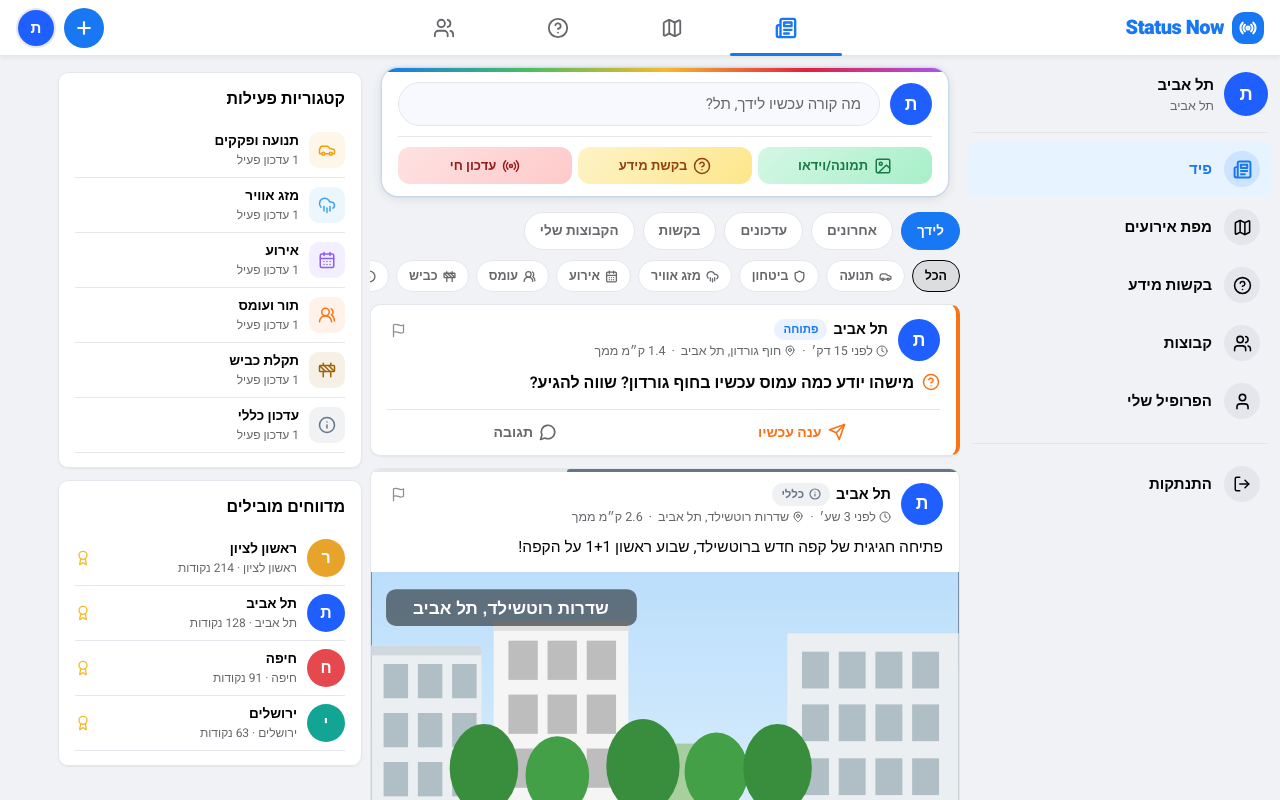
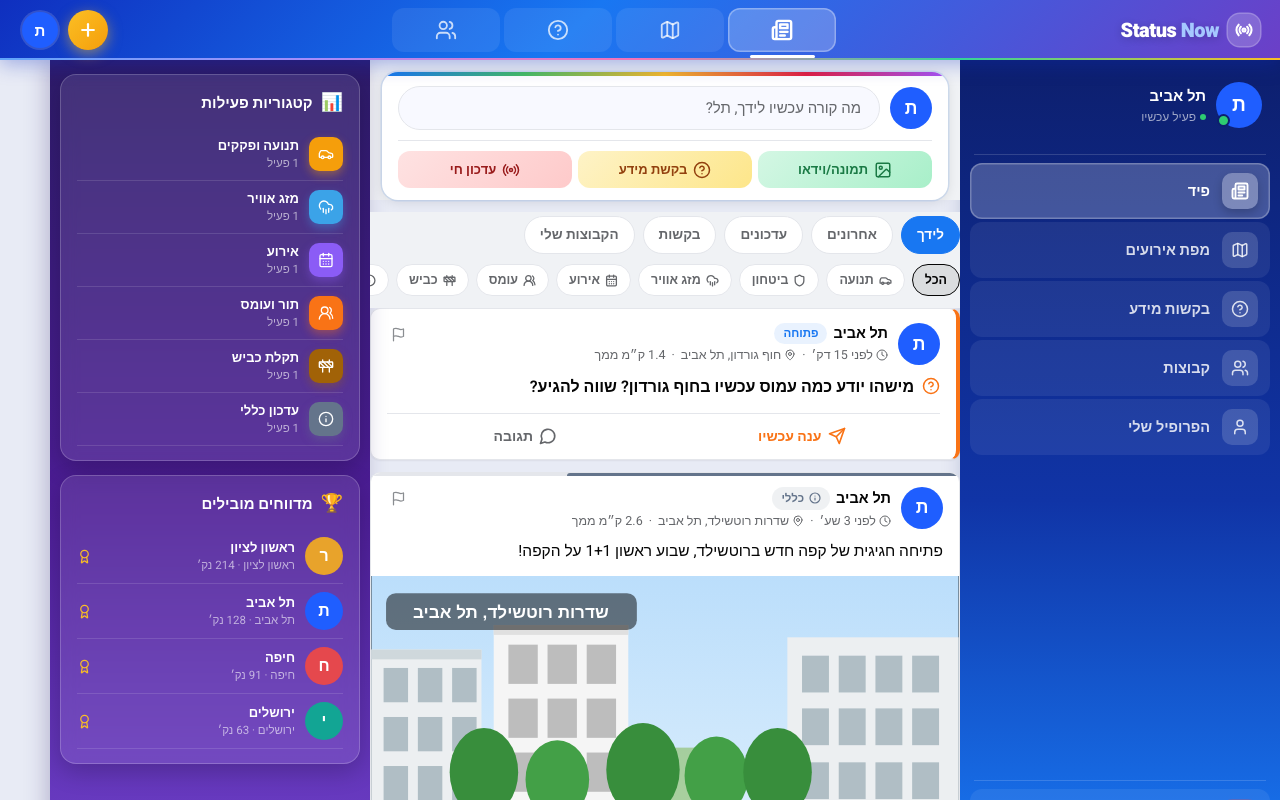
Before and after one commit to Shai981/status-now-claude-V1, a React (Vite) app: page / in a window 1280 px wide. Both pictures are taken after a click on the button "כניסה". Built offline with nearby package versions, Linux system fonts and the light colour scheme.

Commit message:
Update App.jsx

```diff
--- a/App.jsx
+++ b/App.jsx
@@ -1256,8 +1256,8 @@ export default function App() {
       <header className="sn-topbar">
         {/* Logo */}
         <div className="sn-topbar-logo">
-          <span style={{ display:"inline-flex", padding:7, borderRadius:12, background:T.brand, color:"#fff" }}><Radio size={18} strokeWidth={2.8}/></span>
-          <span dir="ltr" style={{ fontSize:20 }}>Status<span style={{ color:T.brand }}> Now</span></span>
+          <span style={{ display:"inline-flex", padding:7, borderRadius:12, background:"rgba(255,255,255,.2)", color:"#fff", boxShadow:"0 0 0 1.5px rgba(255,255,255,.35)" }}><Radio size={18} strokeWidth={2.8}/></span>
+          <span dir="ltr" style={{ fontSize:20, color:"#fff", fontWeight:900 }}>Status<span style={{ color:"#A5C8FF" }}> Now</span></span>
         </div>
         {/* Center tabs — desktop */}
         <div className="sn-topbar-tabs">
@@ -1269,7 +1269,7 @@ export default function App() {
         </div>
         {/* Right actions */}
         <div className="sn-topbar-actions">
-          <button className="sn-topbar-btn" onClick={()=>setModal({type:"createMenu"})} title="פרסם עדכון" style={{background:T.brand,color:"#fff"}}><Plus size={20} strokeWidth={2.6}/></button>
+          <button className="sn-topbar-btn" onClick={()=>setModal({type:"createMenu"})} title="פרסם עדכון" style={{background:"linear-gradient(135deg,#FBBF24,#F59E0B)",color:"#fff",boxShadow:"0 4px 14px rgba(251,191,36,.5)"}}><Plus size={20} strokeWidth={2.6}/></button>
           <button className="sn-topbar-btn" onClick={()=>goTab("profile")} title="פרופיל"><Avatar user={me} size={36}/></button>
         </div>
       </header>
@@ -1280,15 +1280,21 @@ export default function App() {
 
         {/* LEFT SIDEBAR (desktop only) */}
         <aside className="sn-sidebar">
-          {/* profile mini-card */}
-          <div style={{ display:"flex", alignItems:"center", gap:10, padding:"8px 4px 12px", marginBottom:4 }}>
-            <button onClick={()=>goTab("profile")} style={{border:"none",background:"none",padding:0,cursor:"pointer"}}><Avatar user={me} size={44}/></button>
+          {/* profile mini-card on dark bg */}
+          <div style={{ display:"flex", alignItems:"center", gap:10, padding:"10px 8px 14px", marginBottom:4 }}>
+            <button onClick={()=>goTab("profile")} style={{border:"none",background:"none",padding:0,cursor:"pointer",position:"relative"}}>
+              <Avatar user={me} size={46}/>
+              <span style={{position:"absolute",bottom:1,insetInlineEnd:1,width:13,height:13,borderRadius:999,background:"#2ECC71",border:"2px solid #0D1F6E"}}/>
+            </button>
             <div>
-              <div style={{fontWeight:800,fontSize:15,color:T.ink}}>{me.name}</div>
-              <div style={{fontSize:12.5,color:T.inkSoft,marginTop:1}}>{me.city}</div>
+              <div style={{fontWeight:800,fontSize:15,color:"#fff"}}>{me.name}</div>
+              <div style={{fontSize:12,color:"rgba(255,255,255,.6)",marginTop:1,display:"flex",alignItems:"center",gap:4}}>
+                <span style={{width:6,height:6,borderRadius:999,background:"#2ECC71",display:"inline-block"}}/>
+                פעיל עכשיו
+              </div>
             </div>
           </div>
-          <div style={{height:1,background:T.line,margin:"0 4px 8px"}}/>
+          <div className="sn-nav-divider"/>
           <nav>
             {[
               { k:"feed",    label:"פיד",           Icon:Newspaper  },
@@ -1298,14 +1304,14 @@ export default function App() {
               { k:"profile", label:"הפרופיל שלי",   Icon:UserIcon   },
             ].map(({k,label,Icon})=>(
               <button key={k} className={`sn-nav-btn${tab===k?" active":""}`} onClick={()=>goTab(k)}>
-                <span className="sn-nav-icon"><Icon size={19} strokeWidth={tab===k?2.5:2}/></span>
+                <span className="sn-nav-icon"><Icon size={18} strokeWidth={tab===k?2.5:2}/></span>
                 {label}
               </button>
             ))}
           </nav>
-          <div style={{height:1,background:T.line,margin:"12px 4px"}}/>
-          <button className="sn-nav-btn" onClick={()=>{setAuthed(false);setAuthScreen("login");}}>
-            <span className="sn-nav-icon"><LogOut size={18}/></span>
+          <div className="sn-nav-divider" style={{marginTop:"auto"}}/>
+          <button className="sn-nav-btn" style={{color:"rgba(255,180,180,.85)"}} onClick={()=>{setAuthed(false);setAuthScreen("login");}}>
+            <span className="sn-nav-icon" style={{background:"rgba(239,68,68,.25)"}}><LogOut size={18} color="#FCA5A5"/></span>
             התנתקות
           </button>
         </aside>
@@ -1347,37 +1353,41 @@ export default function App() {
 
         {/* ── RIGHT PANEL (desktop only) ── */}
         <div className="sn-right-panel">
-          {/* trending / active categories */}
-          <div style={{background:"#fff",borderRadius:10,border:`1px solid ${T.line}`,padding:"14px 16px",marginBottom:12,boxShadow:"0 1px 2px rgba(0,0,0,.06)"}}>
-            <div style={{fontWeight:800,fontSize:16,marginBottom:12}}>קטגוריות פעילות</div>
+          {/* categories card — glass on violet */}
+          <div style={{background:"rgba(255,255,255,.1)",backdropFilter:"blur(8px)",borderRadius:16,border:"1px solid rgba(255,255,255,.2)",padding:"14px 16px",marginBottom:14,boxShadow:"0 8px 24px rgba(0,0,0,.2)"}}>
+            <div style={{fontWeight:800,fontSize:15,color:"#fff",marginBottom:12,display:"flex",alignItems:"center",gap:8}}>
+              <span style={{fontSize:18}}>📊</span> קטגוריות פעילות
+            </div>
             {Object.entries(CATEGORIES).map(([k,c])=>{
               const count = data.statuses.filter(s=>s.category===k&&freshness(s.createdAt,s.expiresAt)>0).length;
               if(!count) return null;
               return (
-                <div key={k} style={{display:"flex",alignItems:"center",gap:10,padding:"8px 0",borderBottom:`1px solid ${T.line}`,cursor:"pointer"}} onClick={()=>setCatFilter(catFilter===k?null:k)}>
-                  <span style={{width:36,height:36,borderRadius:10,background:c.color+"18",display:"flex",alignItems:"center",justifyContent:"center",flexShrink:0}}>
-                    {React.createElement(c.Icon,{size:18,color:c.color})}
+                <div key={k} style={{display:"flex",alignItems:"center",gap:10,padding:"8px 0",borderBottom:"1px solid rgba(255,255,255,.12)",cursor:"pointer"}} onClick={()=>setCatFilter(catFilter===k?null:k)}>
+                  <span style={{width:34,height:34,borderRadius:10,background:c.color,display:"flex",alignItems:"center",justifyContent:"center",flexShrink:0,boxShadow:`0 4px 10px ${c.color}66`}}>
+                    {React.createElement(c.Icon,{size:16,color:"#fff"})}
                   </span>
                   <div style={{flex:1}}>
-                    <div style={{fontWeight:700,fontSize:13.5}}>{c.he}</div>
-                    <div style={{fontSize:12,color:T.inkSoft}}>{count} עדכון{count!==1?"ים":""} פעיל{count!==1?"ים":""}</div>
+                    <div style={{fontWeight:700,fontSize:13,color:"#fff"}}>{c.he}</div>
+                    <div style={{fontSize:11.5,color:"rgba(255,255,255,.6)"}}>{count} פעיל{count!==1?"ים":""}</div>
                   </div>
-                  {catFilter===k && <Check size={16} color={T.brand}/>}
+                  {catFilter===k && <Check size={15} color="#60A5FA"/>}
                 </div>
               );
             })}
           </div>
-          {/* top reporters */}
-          <div style={{background:"#fff",borderRadius:10,border:`1px solid ${T.line}`,padding:"14px 16px",boxShadow:"0 1px 2px rgba(0,0,0,.06)"}}>
-            <div style={{fontWeight:800,fontSize:16,marginBottom:12}}>מדווחים מובילים</div>
+          {/* top reporters — glass on violet */}
+          <div style={{background:"rgba(255,255,255,.1)",backdropFilter:"blur(8px)",borderRadius:16,border:"1px solid rgba(255,255,255,.2)",padding:"14px 16px",boxShadow:"0 8px 24px rgba(0,0,0,.2)"}}>
+            <div style={{fontWeight:800,fontSize:15,color:"#fff",marginBottom:12,display:"flex",alignItems:"center",gap:8}}>
+              <span style={{fontSize:18}}>🏆</span> מדווחים מובילים
+            </div>
             {[...data.users].sort((a,b)=>b.reputation-a.reputation).slice(0,4).map(u=>(
-              <div key={u.id} style={{display:"flex",alignItems:"center",gap:10,padding:"8px 0",borderBottom:`1px solid ${T.line}`,cursor:"pointer"}} onClick={()=>{openUser(u.id);}}>
+              <div key={u.id} style={{display:"flex",alignItems:"center",gap:10,padding:"8px 0",borderBottom:"1px solid rgba(255,255,255,.12)",cursor:"pointer"}} onClick={()=>{openUser(u.id);}}>
                 <Avatar user={u} size={38}/>
                 <div style={{flex:1}}>
-                  <div style={{fontWeight:700,fontSize:13.5}}>{u.name}</div>
-                  <div style={{fontSize:12,color:T.inkSoft}}>{u.city} · {u.reputation} נקודות</div>
+                  <div style={{fontWeight:700,fontSize:13,color:"#fff"}}>{u.name}</div>
+                  <div style={{fontSize:11.5,color:"rgba(255,255,255,.6)"}}>{u.city} · {u.reputation} נק׳</div>
                 </div>
-                <Award size={16} color={T.gold}/>
+                <Award size={15} color="#FBBF24"/>
               </div>
             ))}
           </div>
@@ -1413,11 +1423,11 @@ export default function App() {
 /* app frame — social-network layout, RTL */
 function Shell({ children }) {
   return (
-    <div dir="rtl" lang="he" style={{ minHeight: "100vh", background: "#F0F2F5", fontFamily: "'Heebo','Assistant','Rubik',system-ui,'Arial Hebrew',sans-serif" }}>
+    <div dir="rtl" lang="he" style={{ minHeight: "100vh", background: "#E8EBF5", fontFamily: "'Heebo','Assistant','Rubik',system-ui,'Arial Hebrew',sans-serif" }}>
       <style>{`
         @import url('https://fonts.googleapis.com/css2?family=Heebo:wght@300;400;500;600;700;800;900&display=swap');
         *, *::before, *::after { box-sizing: border-box; -webkit-tap-highlight-color: transparent; }
-        html, body { margin: 0; padding: 0; overflow-x: hidden; background: #F0F2F5; }
+        html, body { margin: 0; padding: 0; overflow-x: hidden; background: #E8EBF5; }
         .sn-scroll-x::-webkit-scrollbar{display:none} .sn-scroll-x{scrollbar-width:none}
         ::-webkit-scrollbar{width:0}
         @keyframes snPing{75%,100%{transform:scale(2.2);opacity:0}}
@@ -1426,49 +1436,65 @@ function Shell({ children }) {
         @keyframes snUp{from{transform:translateY(10px);opacity:0}to{transform:translateY(0);opacity:1}}
         input,textarea,select{font-family:inherit}
 
-        /* ═══ TOP NAV BAR (fixed, full-width) ═══ */
+        /* ═══ TOP NAV BAR ═══ */
         .sn-topbar {
-          position: fixed; top: 0; left: 0; right: 0; height: 56px;
-          background: #fff; border-bottom: 1px solid #E4E6EB;
+          position: fixed; top: 0; left: 0; right: 0; height: 60px;
+          background: linear-gradient(135deg, #0F2FBF 0%, #1877F2 45%, #6C3FC7 100%);
           display: flex; align-items: center; justify-content: space-between;
-          padding: 0 16px; z-index: 100;
-          box-shadow: 0 2px 4px rgba(0,0,0,.05);
+          padding: 0 20px; z-index: 100;
+          box-shadow: 0 4px 20px rgba(15,47,191,.35);
+        }
+        /* subtle shimmer line at bottom */
+        .sn-topbar::after {
+          content: '';
+          position: absolute; bottom: 0; left: 0; right: 0; height: 2px;
+          background: linear-gradient(90deg, #60A5FA, #A78BFA, #F472B6, #34D399, #FBBF24);
         }
         .sn-topbar-logo {
-          display: flex; align-items: center; gap: 8px;
-          font-weight: 900; font-size: 22px; color: #1877F2; letter-spacing: -.5px;
+          display: flex; align-items: center; gap: 9px;
+          font-weight: 900; font-size: 22px; color: #fff; letter-spacing: -.5px;
           text-decoration: none;
         }
+        .sn-topbar-logo span { text-shadow: 0 2px 8px rgba(0,0,0,.2); }
         .sn-topbar-tabs {
-          display: none; align-items: center; gap: 2px;
+          display: none; align-items: center; gap: 4px;
         }
         .sn-topbar-tab {
-          border: none; background: none; cursor: pointer;
-          width: 112px; height: 48px; border-radius: 10px;
+          border: none; background: rgba(255,255,255,.08); cursor: pointer;
+          width: 108px; height: 44px; border-radius: 12px;
           display: flex; align-items: center; justify-content: center;
-          color: #65676B; transition: background .15s;
+          color: rgba(255,255,255,.75); transition: all .15s;
           position: relative;
         }
-        .sn-topbar-tab:hover { background: #F2F2F2; }
-        .sn-topbar-tab.active { color: #1877F2; }
+        .sn-topbar-tab:hover {
+          background: rgba(255,255,255,.18);
+          color: #fff;
+        }
+        .sn-topbar-tab.active {
+          background: rgba(255,255,255,.22);
+          color: #fff;
+          box-shadow: inset 0 0 0 1.5px rgba(255,255,255,.3);
+        }
         .sn-topbar-tab.active::after {
-          content: ''; position: absolute; bottom: -4px; left: 0; right: 0;
-          height: 3px; background: #1877F2; border-radius: 2px;
-        }
-        .sn-topbar-actions {
-          display: flex; align-items: center; gap: 8px;
-        }
+          content: ''; position: absolute; bottom: -6px; left: 20%; right: 20%;
+          height: 3px; background: #fff; border-radius: 2px;
+        }
+        .sn-topbar-actions { display: flex; align-items: center; gap: 8px; }
         .sn-topbar-btn {
           width: 40px; height: 40px; border-radius: 50%; border: none;
-          background: #E4E6EB; color: #050505;
+          background: rgba(255,255,255,.15); color: #fff;
           display: flex; align-items: center; justify-content: center;
-          cursor: pointer; flex-shrink: 0; transition: background .15s;
-        }
-        .sn-topbar-btn:hover { background: #D8DADF; }
+          cursor: pointer; flex-shrink: 0; transition: all .15s;
+          backdrop-filter: blur(4px);
+        }
+        .sn-topbar-btn:hover {
+          background: rgba(255,255,255,.28);
+          box-shadow: 0 0 0 2px rgba(255,255,255,.3);
+        }
 
         /* ═══ PAGE LAYOUT BELOW TOPBAR ═══ */
         .sn-page {
-          padding-top: 56px;
+          padding-top: 60px;
           min-height: 100vh;
           display: flex;
           justify-content: center;
@@ -1500,7 +1526,7 @@ function Shell({ children }) {
           /* page takes exactly the viewport below the topbar — no page scroll */
           .sn-page {
             position: fixed;
-            top: 56px; left: 0; right: 0; bottom: 0;
+            top: 60px; left: 0; right: 0; bottom: 0;
             padding-top: 0;
             max-width: 100%;
             overflow: hidden;
@@ -1523,8 +1549,9 @@ function Shell({ children }) {
             display: flex; flex-direction: column;
             width: 280px; flex-shrink: 0;
             height: 100%;
-            overflow-y: auto; padding: 8px;
-            background: transparent;
+            overflow-y: auto; padding: 12px 10px;
+            background: linear-gradient(180deg, #0D1F6E 0%, #1034A6 55%, #1877F2 100%);
+            box-shadow: 4px 0 20px rgba(13,31,110,.25);
           }
           .sn-sidebar::-webkit-scrollbar { display: none; }
 
@@ -1554,7 +1581,9 @@ function Shell({ children }) {
           .sn-right-panel {
             width: 260px; flex-shrink: 0;
             height: 100%;
-            overflow-y: auto; padding: 16px 8px;
+            overflow-y: auto; padding: 14px 10px;
+            background: linear-gradient(180deg, #2D1B69 0%, #4C1D95 55%, #6C3FC7 100%);
+            box-shadow: -4px 0 20px rgba(45,27,105,.25);
           }
           .sn-right-panel::-webkit-scrollbar { display: none; }
 
@@ -1571,19 +1600,35 @@ function Shell({ children }) {
         /* ═══ SIDEBAR NAV BUTTONS ═══ */
         .sn-nav-btn {
           width: 100%; display: flex; align-items: center; gap: 12px;
-          border: none; background: none; border-radius: 10px;
+          border: none; background: rgba(255,255,255,.07); border-radius: 12px;
           padding: 10px 12px; cursor: pointer; font-family: inherit;
-          font-size: 15px; font-weight: 600; color: #050505;
-          transition: background .12s; margin-bottom: 2px; text-align: start;
-        }
-        .sn-nav-btn:hover { background: #F2F2F2; }
-        .sn-nav-btn.active { background: #E7F3FF; color: #1877F2; font-weight: 700; }
+          font-size: 14.5px; font-weight: 600; color: rgba(255,255,255,.82);
+          transition: all .15s; margin-bottom: 3px; text-align: start;
+        }
+        .sn-nav-btn:hover {
+          background: rgba(255,255,255,.16);
+          color: #fff;
+          transform: translateX(-2px);
+        }
+        .sn-nav-btn.active {
+          background: rgba(255,255,255,.22);
+          color: #fff; font-weight: 800;
+          box-shadow: inset 0 0 0 1.5px rgba(255,255,255,.25);
+        }
         .sn-nav-icon {
-          width: 36px; height: 36px; border-radius: 50%;
-          background: #E4E6EB; display: flex; align-items: center; justify-content: center;
-          flex-shrink: 0; transition: background .12s;
-        }
-        .sn-nav-btn.active .sn-nav-icon { background: #CCE4FF; }
+          width: 36px; height: 36px; border-radius: 10px;
+          background: rgba(255,255,255,.15);
+          display: flex; align-items: center; justify-content: center;
+          flex-shrink: 0; transition: background .15s;
+        }
+        .sn-nav-btn.active .sn-nav-icon {
+          background: rgba(255,255,255,.3);
+          box-shadow: 0 4px 10px rgba(0,0,0,.2);
+        }
+        .sn-nav-divider {
+          height: 1px; background: rgba(255,255,255,.15);
+          margin: 8px 4px;
+        }
 
         /* ═══ POST CARD (Facebook-style) ═══ */
         .sn-card {
```
